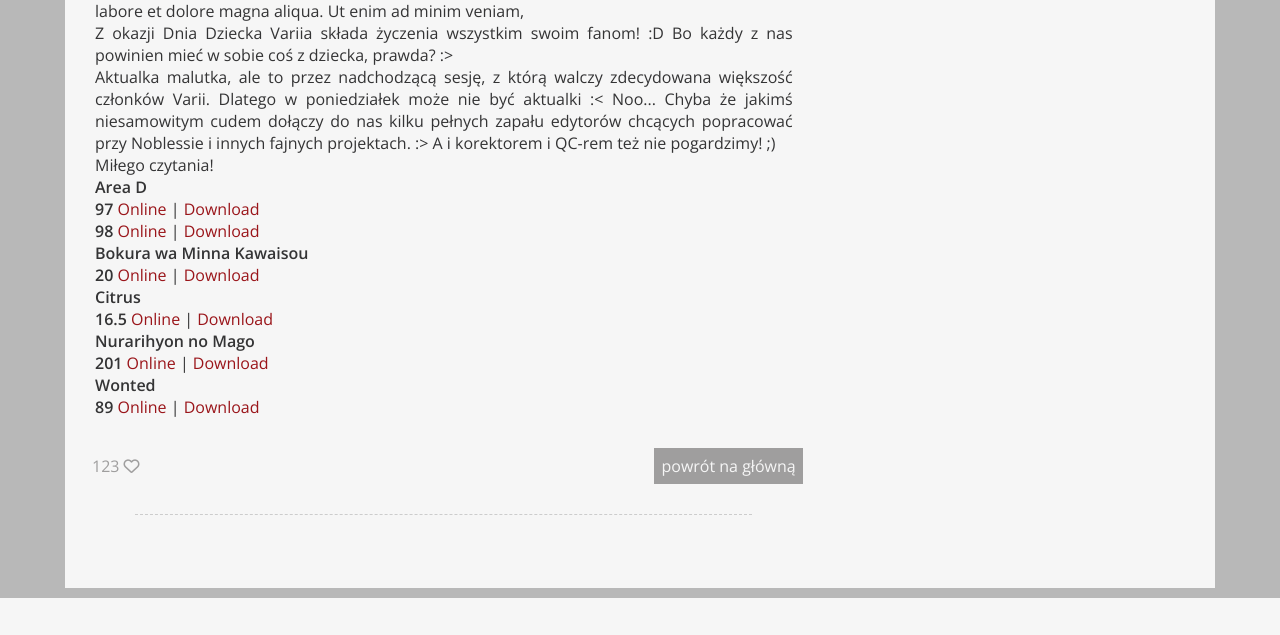
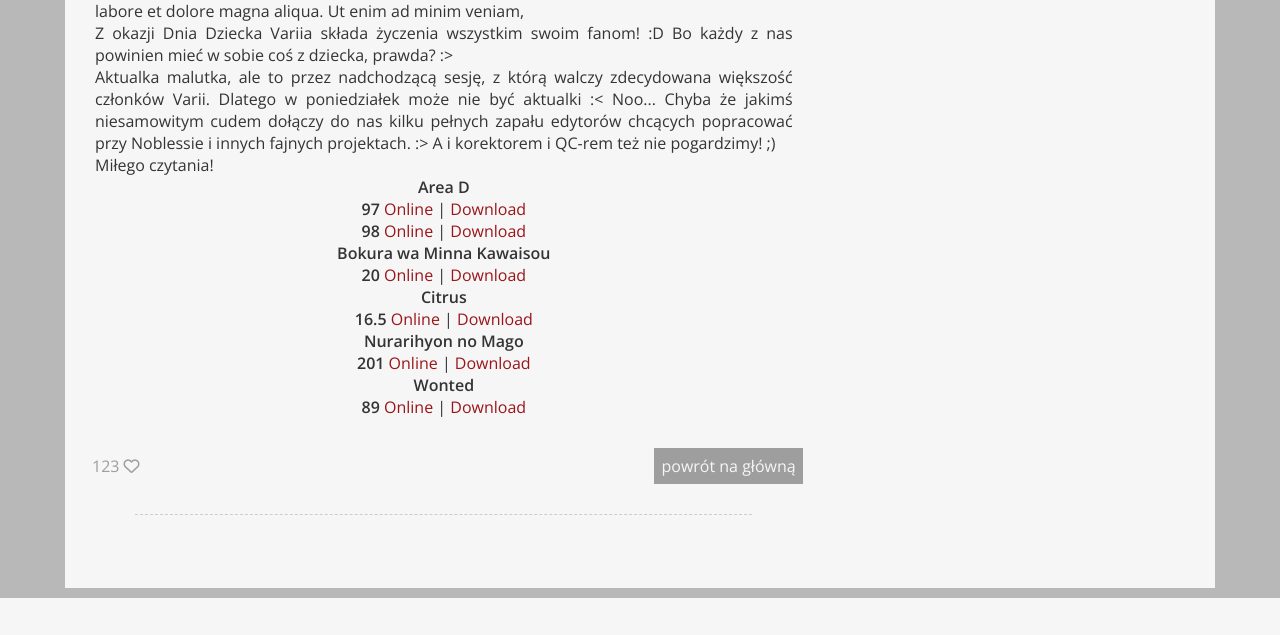
Before and after one commit to kararide/varia-frontend, a website: page app/post.html in a window 1280 px wide. Shown: the part 459-1094 px from the top of the page. Drawn offline with nearby package versions, Linux system fonts and the light colour scheme; files that its build step writes are made by us from their sources.

Commit message:
centered links in posts

```diff
--- a/app/post.html
+++ b/app/post.html
@@ -81,6 +81,7 @@
                 Miłego czytania!
               </p>
 
+              <div class="chapters-list">
                 <p>
                   <strong>Area D</strong><br />
                   <strong>97</strong> <a href="http://variascans.pl/variareader/reader/read/area_d/pl/0/97/">Online</a> | <a href="http://variascans.pl/variareader/reader/download/area_d/pl/0/97/">Download</a><br />
@@ -106,6 +107,7 @@
                   <strong>Wonted</strong><br />
                   <strong>89</strong> <a href="http://variascans.pl/variareader/reader/read/wonted/pl/0/89/">Online</a> | <a href="http://variascans.pl/variareader/reader/download/wonted/pl/0/89/">Download</a>
                 </p>
+              </div>
 
             </div>
             <div class="full-post">
--- a/app/styles/layout/_blog.scss
+++ b/app/styles/layout/_blog.scss
@@ -122,3 +122,8 @@ a.more {
     }
   }
 }
+.chapters-list {
+  p {
+    text-align: center;
+  }
+}
```
Lines whose indentation alone changed are shown as unchanged.
